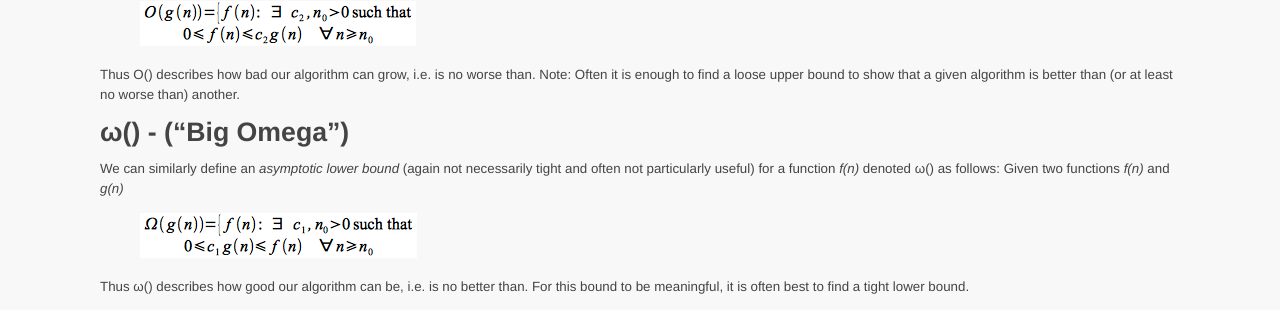
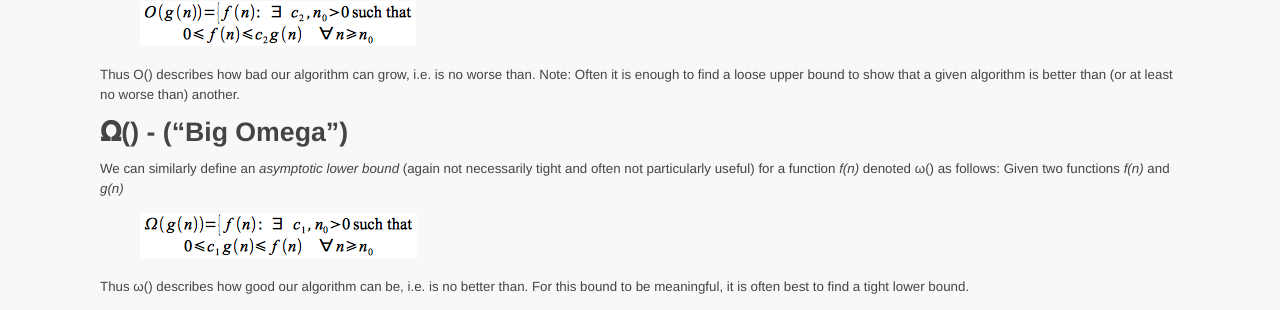
Before and after one commit to ycpcs/cs360-spring2016, a Jekyll site: the page built from lectures/lecture03.md, in a window 1280 px wide and 900 px high. Shown: the part 317-627 px from the top of the window. Built offline with Jekyll 4.4.1, drawn with Linux system fonts in a browser that asks for light colours; Markdown is read by kramdown in place of the engine named in the settings.

```diff
--- a/lectures/lecture03.md
+++ b/lectures/lecture03.md
@@ -16,7 +16,7 @@ As discussed in the previous lecture, often we are most concerned about the *wor
 
 Thus O() describes how bad our algorithm can grow, i.e. is no worse than. Note: Often it is enough to find a loose upper bound to show that a given algorithm is better than (or at least no worse than) another.
 
-ω() - ("Big Omega")
+𝛀() - ("Big Omega")
 ===================
 
 We can similarly define an *asymptotic lower bound* (again not necessarily tight and often not particularly useful) for a function *f(n)* denoted ω() as follows: Given two functions *f(n)* and *g(n)*
```
